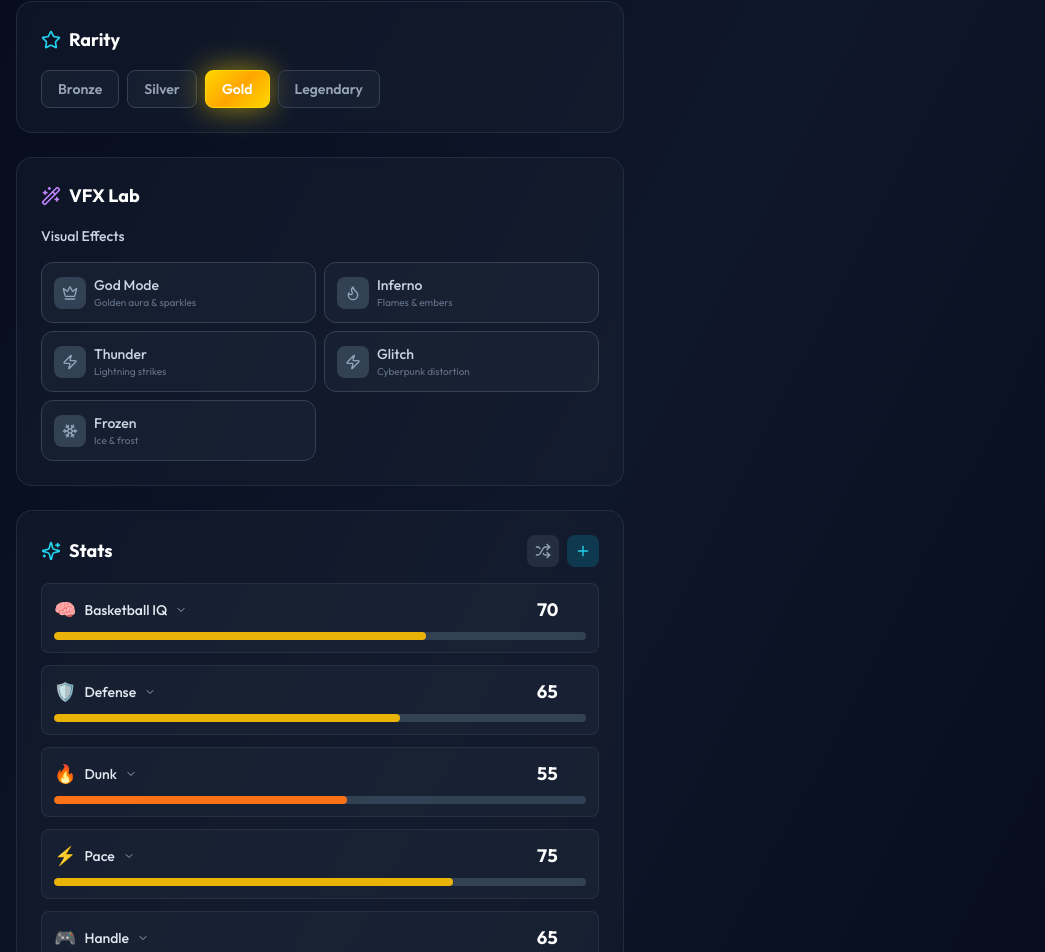
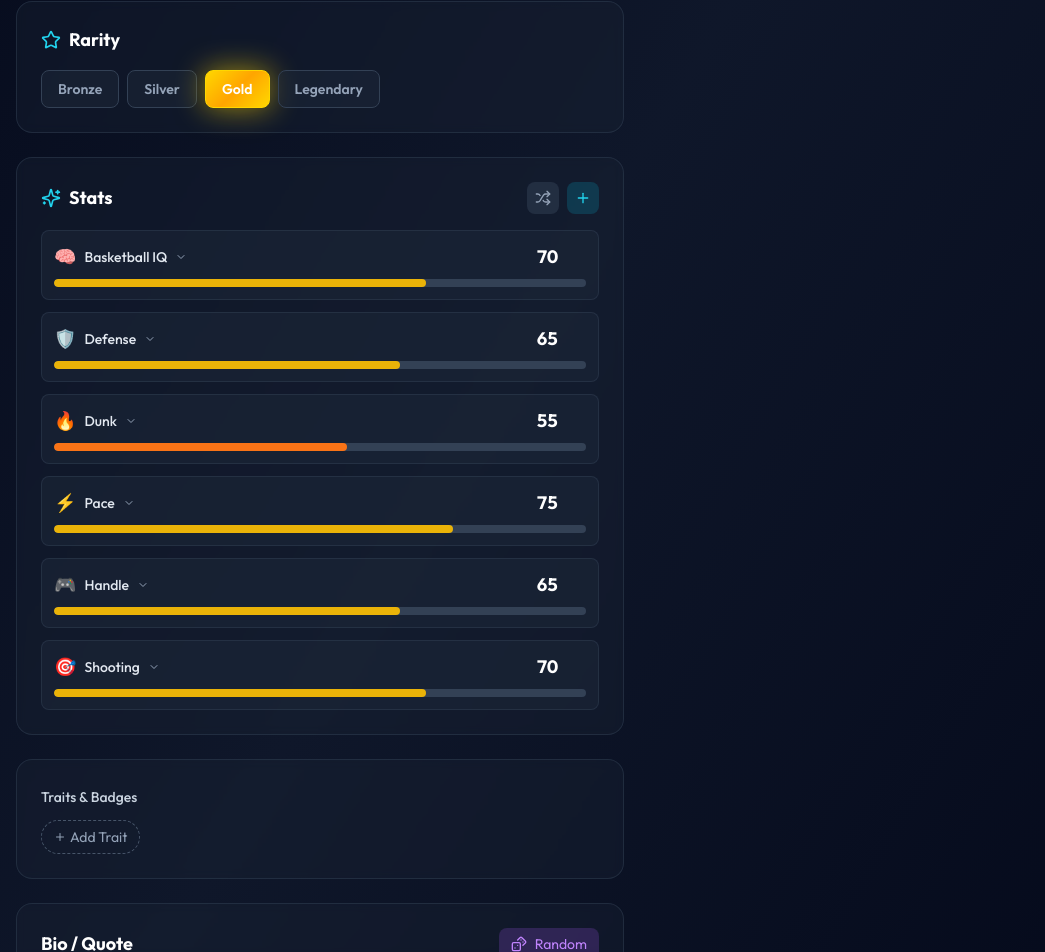
Before and after one commit to mje724/infinite-squads, a Next.js app: page / in a window 1280 px wide. Shown: the part 971-1923 px from the top of the page, without its empty margins (0-1045 px from the left). Built offline with nearby package versions, Linux system fonts and the light colour scheme.

Commit message:
Remove VFX, fix stat dropdown overlap, improve share

```diff
--- a/src/components/CardCreator.tsx
+++ b/src/components/CardCreator.tsx
@@ -3,26 +3,17 @@ import React, { useState, useCallback, useRef, useEffect } from 'react';
 import { motion, AnimatePresence } from 'framer-motion';
 import ReactCrop, { type Crop, centerCrop, makeAspectCrop } from 'react-image-crop';
 import 'react-image-crop/dist/ReactCrop.css';
-import { Upload, Shuffle, Sparkles, Zap, Save, RotateCcw, ChevronDown, Plus, X, Image as ImageIcon, User, Trophy, Flame, Star, Dices, Crop as CropIcon, Check, Snowflake, Crown, Wand2 } from 'lucide-react';
+import { Upload, Shuffle, Sparkles, Zap, Save, RotateCcw, ChevronDown, Plus, X, Image as ImageIcon, User, Trophy, Flame, Star, Dices, Crop as CropIcon, Check } from 'lucide-react';
 import { useCardCreator, useCardCollection } from '@/store/store';
 import { STAT_PRESETS, TRAIT_PRESETS, POSITION_PRESETS } from '@/data/presets';
 import { Rarity, ImageFilter, Stat, RARITY_STYLES } from '@/types/schema';
 import { nanoid } from 'nanoid';
-import CardVisuals from './CardVisuals';
 
 function cn(...classes: (string | boolean | undefined)[]) { return classes.filter(Boolean).join(' '); }
 
 function centerAspectCrop(mediaWidth: number, mediaHeight: number, aspect: number) {
   return centerCrop(makeAspectCrop({ unit: '%', width: 90 }, aspect, mediaWidth, mediaHeight), mediaWidth, mediaHeight);
 }
-
-const VFX_OPTIONS = [
-  { id: 'god', name: 'God Mode', icon: Crown, color: 'from-yellow-400 to-amber-500', description: 'Golden aura & sparkles' },
-  { id: 'fire', name: 'Inferno', icon: Flame, color: 'from-orange-500 to-red-600', description: 'Flames & embers' },
-  { id: 'lightning', name: 'Thunder', icon: Zap, color: 'from-yellow-300 to-yellow-500', description: 'Lightning strikes' },
-  { id: 'glitch', name: 'Glitch', icon: Zap, color: 'from-cyan-400 to-purple-500', description: 'Cyberpunk distortion' },
-  { id: 'frozen', name: 'Frozen', icon: Snowflake, color: 'from-blue-300 to-cyan-400', description: 'Ice & frost' },
-];
 
 const ImageCropper: React.FC<{ imageSrc: string; onCropComplete: (croppedImage: string) => void; onCancel: () => void }> = ({ imageSrc, onCropComplete, onCancel }) => {
   const [crop, setCrop] = useState<Crop>();
@@ -75,7 +66,6 @@ const CardPreview: React.FC = () => {
       <div className="absolute inset-0 rounded-2xl blur-xl opacity-60" style={{ background: rarityStyle.gradient, transform: 'scale(1.1)', zIndex: -1 }} />
       <div className="relative w-full h-full rounded-2xl overflow-hidden" style={{ background: rarityStyle.gradient, boxShadow: rarityStyle.glow }}>
         <div className="absolute inset-[3px] rounded-xl bg-gradient-to-br from-slate-900 via-slate-800 to-slate-900 overflow-hidden">
-          <CardVisuals activeEffects={currentCard.activeEffects || []} />
           <div className="absolute top-0 left-0 right-0 h-16 flex items-center justify-between px-4 z-20">
             <div className="flex flex-col items-center">
               <span className="text-4xl font-black" style={{ color: rarityStyle.border, textShadow: '0 0 20px ' + rarityStyle.border }}>{overallRating || '??'}</span>
@@ -133,7 +123,7 @@ const StatSlider: React.FC<{ stat: Stat; index: number; onUpdate: (index: number
           <button onClick={() => setIsSelectOpen(!isSelectOpen)} className="flex items-center gap-2 text-sm font-medium text-slate-200 hover:text-white transition-colors"><span className="text-lg">{stat.icon}</span><span>{stat.label}</span><ChevronDown className="w-3 h-3 text-slate-400" /></button>
           <AnimatePresence>
             {isSelectOpen && (
-              <motion.div initial={{ opacity: 0, y: -10 }} animate={{ opacity: 1, y: 0 }} exit={{ opacity: 0, y: -10 }} className="absolute top-full left-0 mt-1 w-56 max-h-48 overflow-y-auto bg-slate-900 rounded-lg border border-slate-700 shadow-xl z-50">
+              <motion.div initial={{ opacity: 0, y: -10 }} animate={{ opacity: 1, y: 0 }} exit={{ opacity: 0, y: -10 }} className="absolute top-full left-0 mt-1 w-56 max-h-32 overflow-y-auto bg-slate-900 rounded-lg border border-slate-700 shadow-xl z-50">
                 {availableStats.map((preset) => <button key={preset.id} onClick={() => { onUpdate(index, { label: preset.label, icon: preset.icon, category: preset.category }); setIsSelectOpen(false); }} className="w-full flex items-center gap-2 px-3 py-2 text-sm text-slate-300 hover:bg-slate-800 hover:text-white transition-colors text-left"><span>{preset.icon}</span><span>{preset.label}</span><span className="ml-auto text-xs text-slate-500">{preset.category}</span></button>)}
               </motion.div>
             )}
@@ -195,62 +185,6 @@ const TraitSelector: React.FC = () => {
   );
 };
 
-const VFXLab: React.FC = () => {
-  const { currentCard, toggleEffect, clearEffects } = useCardCreator();
-  const activeEffects = currentCard.activeEffects || [];
-  return (
-    <div className="space-y-4">
-      <div className="flex items-center justify-between">
-        <label className="text-sm font-medium text-slate-300">Visual Effects</label>
-        {activeEffects.length > 0 && (
-          <button onClick={clearEffects} className="text-xs text-slate-500 hover:text-slate-300 transition-colors">Clear all</button>
-        )}
-      </div>
-      <div className="grid grid-cols-2 gap-2">
-        {VFX_OPTIONS.map((vfx) => {
-          const isActive = activeEffects.includes(vfx.id);
-          const Icon = vfx.icon;
-          return (
-            <button
-              key={vfx.id}
-              onClick={() => toggleEffect(vfx.id)}
-              className={cn(
-                'relative p-3 rounded-xl border transition-all text-left overflow-hidden',
-                isActive
-                  ? 'border-white/30 bg-white/10'
-                  : 'border-slate-700 bg-slate-800/50 hover:border-slate-600'
-              )}
-            >
-              {isActive && (
-                <div className={cn('absolute inset-0 opacity-20 bg-gradient-to-br', vfx.color)} />
-              )}
-              <div className="relative flex items-center gap-2">
-                <div className={cn(
-                  'w-8 h-8 rounded-lg flex items-center justify-center',
-                  isActive ? 'bg-gradient-to-br ' + vfx.color : 'bg-slate-700'
-                )}>
-                  <Icon className={cn('w-4 h-4', isActive ? 'text-white' : 'text-slate-400')} />
-                </div>
-                <div>
-                  <div className={cn('text-sm font-medium', isActive ? 'text-white' : 'text-slate-300')}>{vfx.name}</div>
-                  <div className="text-[10px] text-slate-500">{vfx.description}</div>
-                </div>
-              </div>
-              {isActive && (
-                <div className="absolute top-2 right-2 w-2 h-2 rounded-full bg-green-400" />
-              )}
-            </button>
-          );
-        })}
-      </div>
-      {activeEffects.length > 0 && (
-        <div className="text-xs text-slate-500 text-center">
-          {activeEffects.length} effect{activeEffects.length > 1 ? 's' : ''} active - effects can be stacked!
-        </div>
-      )}
-    </div>
-  );
-};
 
 export default function CardCreator() {
   const { mode, currentCard, setName, setNickname, setImage, setImageFilter, setRarity, setPosition, setBio, updateStat, addStat, removeStat, resetCard, randomizeQuote, loadPresetStats, finalizeCard } = useCardCreator();
@@ -301,10 +235,6 @@ export default function CardCreator() {
               <h3 className="text-lg font-bold text-white mb-4 flex items-center gap-2"><Star className="w-5 h-5 text-cyan-400" />Rarity</h3>
               <div className="flex flex-wrap gap-2">{rarityOptions.map((rarity) => <button key={rarity} onClick={() => setRarity(rarity)} className={cn('px-4 py-2 rounded-lg text-sm font-semibold border transition-all capitalize', currentCard.rarity === rarity ? 'text-white' : 'bg-slate-800/50 border-slate-700 text-slate-400 hover:border-slate-600')} style={currentCard.rarity === rarity ? { background: RARITY_STYLES[rarity].gradient, borderColor: RARITY_STYLES[rarity].border, boxShadow: RARITY_STYLES[rarity].glow } : {}}>{rarity}</button>)}</div>
             </motion.div>
-            <motion.div className="bg-slate-800/30 backdrop-blur-sm rounded-2xl border border-slate-700/50 p-6 isolate" initial={{ opacity: 0, x: -20 }} animate={{ opacity: 1, x: 0 }} transition={{ delay: 0.35 }}>
-              <h3 className="text-lg font-bold text-white mb-4 flex items-center gap-2"><Wand2 className="w-5 h-5 text-purple-400" />VFX Lab</h3>
-              <VFXLab />
-            </motion.div>
             <motion.div className="bg-slate-800/30 backdrop-blur-sm rounded-2xl border border-slate-700/50 p-6 isolate" initial={{ opacity: 0, x: -20 }} animate={{ opacity: 1, x: 0 }} transition={{ delay: 0.4 }}>
               <div className="flex items-center justify-between mb-4"><h3 className="text-lg font-bold text-white flex items-center gap-2"><Sparkles className="w-5 h-5 text-cyan-400" />Stats</h3><div className="flex gap-2"><button onClick={() => loadPresetStats(mode === 'serious' ? 'sports' : 'roast')} className="p-2 bg-slate-700/50 hover:bg-slate-700 rounded-lg text-slate-400 hover:text-white transition-colors" title="Randomize stats"><Shuffle className="w-4 h-4" /></button>{(currentCard.statBlock || []).length < 8 && <button onClick={handleAddStat} className="p-2 bg-cyan-500/20 hover:bg-cyan-500/30 rounded-lg text-cyan-400 transition-colors" title="Add stat"><Plus className="w-4 h-4" /></button>}</div></div>
               <div className="space-y-3">{(currentCard.statBlock || []).map((stat, index) => <StatSlider key={stat.id} stat={stat} index={index} onUpdate={updateStat} onRemove={removeStat} availableStats={availableStats} />)}</div>
```
